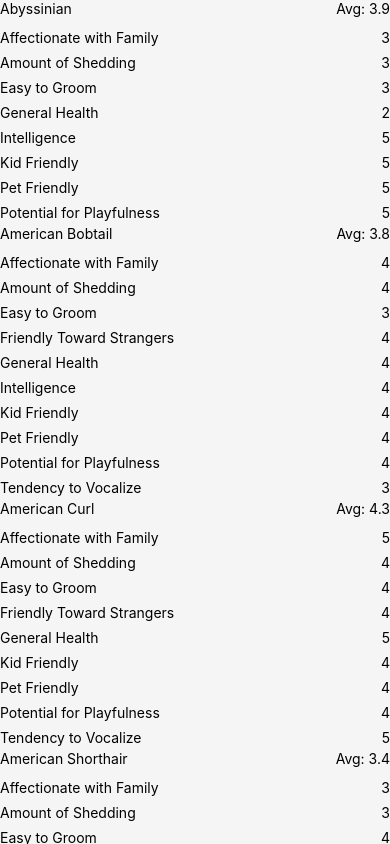
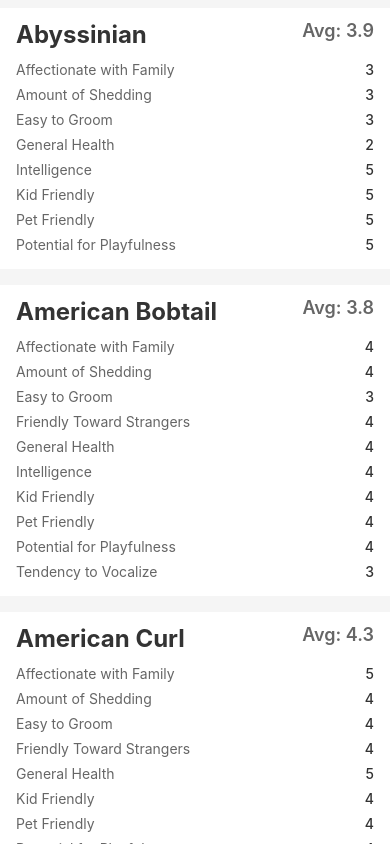
Before and after one commit to Joshkaki00/by-breed-starter, a React Native app: screen / in a window 390 px wide. Built offline with nearby package versions, Linux system fonts and the light colour scheme.

Commit message:
Refactor BreedItem component to improve styling and layout

```diff
--- a/App.js
+++ b/App.js
@@ -9,22 +9,20 @@ import { SafeAreaProvider, SafeAreaView } from 'react-native-safe-area-context';
 // Component to render each breed item
 const BreedItem = ({ item }) => {
   const keys = Object.keys(item).filter(key => key !== 'breed' && key !== 'name');
-
-  // Calculate average rating
   const values = keys.map(key => item[key]);
   const sum = values.reduce((total, val) => total + val, 0);
   const average = sum / values.length;
 
   return (
-    <View>
+    <View style={styles.breedCard}>
       <View style={styles.headerRow}>
-        <Text>{item.breed}</Text>
-        <Text>Avg: {average.toFixed(1)}</Text>
+        <Text style={styles.breedName}>{item.breed}</Text>
+        <Text style={styles.averageText}>Avg: {average.toFixed(1)}</Text>
       </View>
       {keys.map(key => (
         <View key={key} style={styles.propertyRow}>
-          <Text>{key}</Text>
-          <Text>{item[key]}</Text>
+          <Text style={styles.propertyLabel}>{key}</Text>
+          <Text style={styles.propertyValue}>{item[key]}</Text>
         </View>
       ))}
     </View>
```
